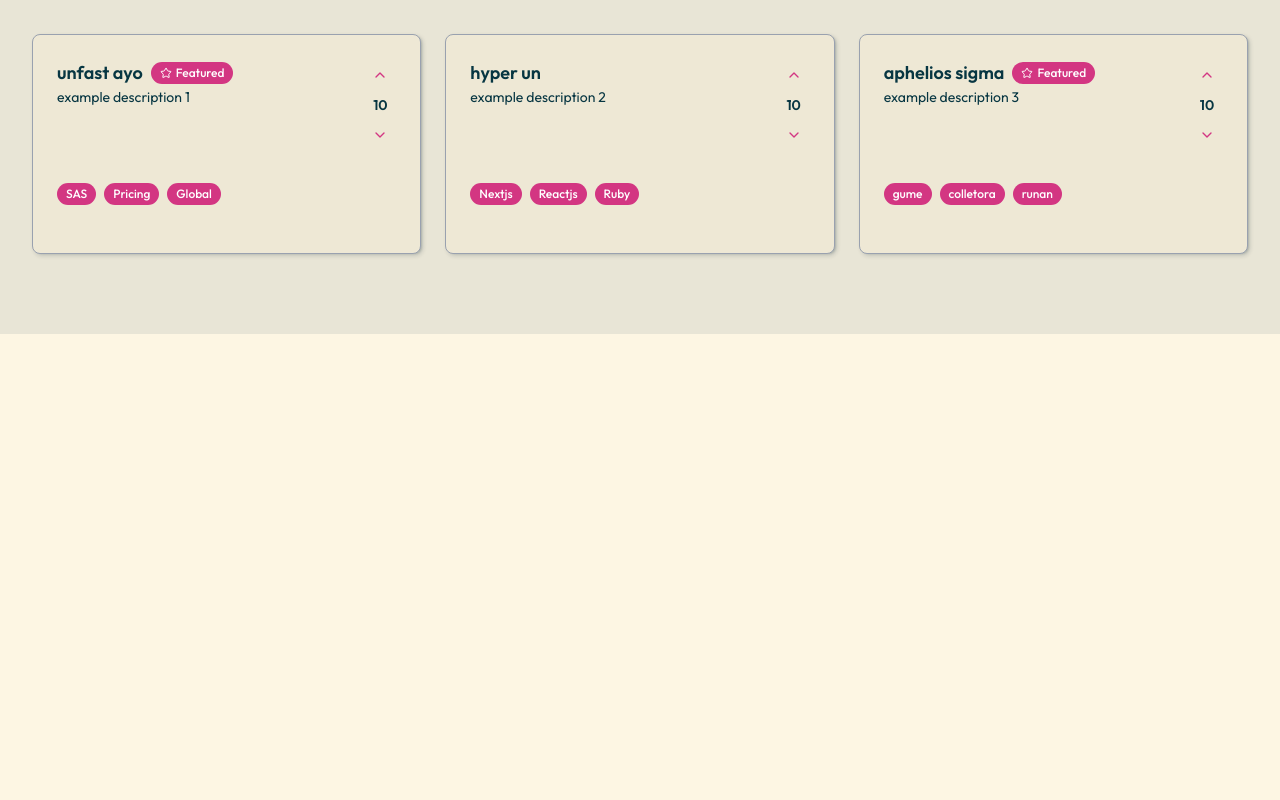
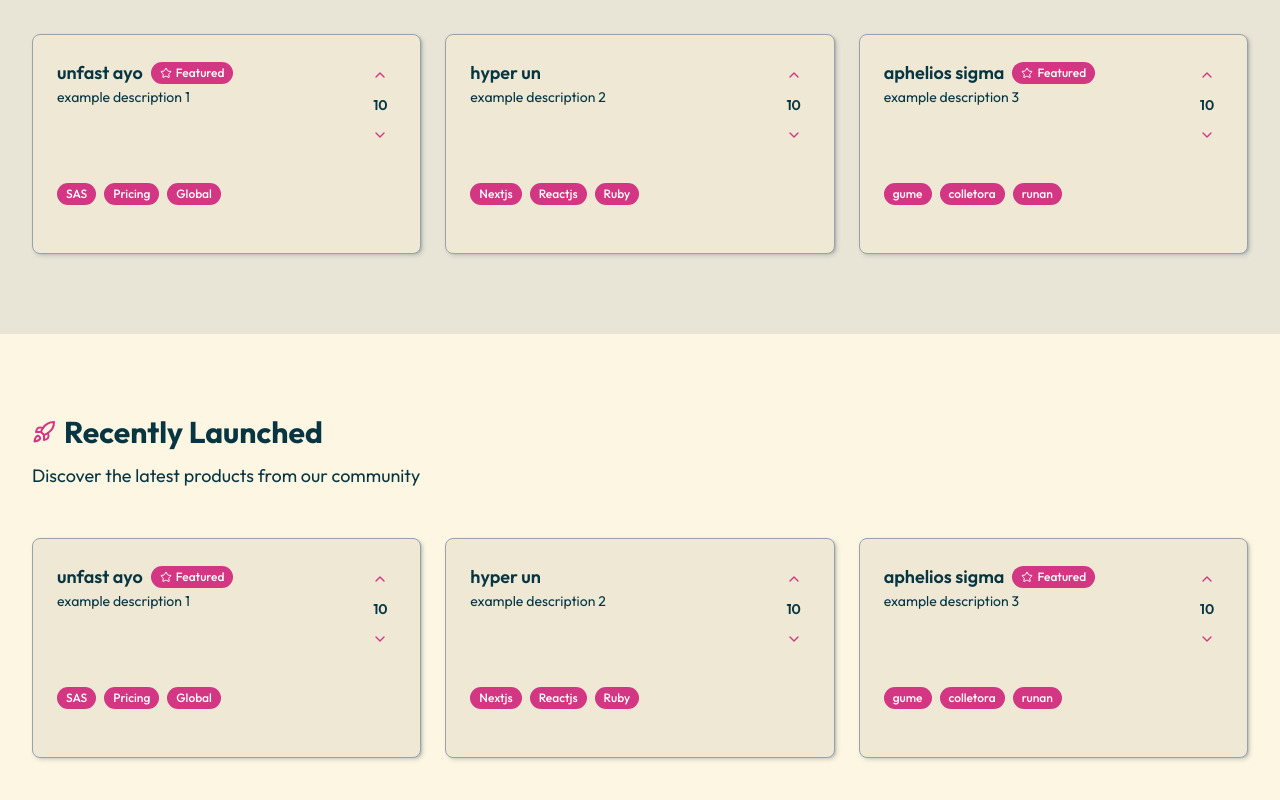
Before and after one commit to 7alexandree7/i-build-this, a Next.js app: page / in a window 1280 px wide. Shown: the part 918-1718 px from the top of the page. Before the commit the page ends 1252 px from the top, so only its background shows below. Built offline with nearby package versions, Linux system fonts and the light colour scheme.

Commit message:
news components

```diff
--- a/app/page.tsx
+++ b/app/page.tsx
@@ -1,5 +1,6 @@
 import FeatureProducts from "@/components/products/feature-products/feature-products";
 import HeroSection from "@/components/landing-page/hero-section/hero-section";
+import RecentlyLaunchedProducts from "@/components/landing-page/recently-launched-products/recently-launched-products";
 
 
 export default function Home() {
@@ -7,6 +8,7 @@
     <div>
       <HeroSection />
       <FeatureProducts />
+      <RecentlyLaunchedProducts />
     </div>
   );
 }
--- /dev/null
+++ b/components/common/empty-state/empty-state.tsx
@@ -0,0 +1,15 @@
+import { LucideIcon } from "lucide-react"
+
+
+const EmptyState = ({message, icon: Icon}: {message: string, icon?: LucideIcon}) => {
+  return (
+    <div className="empty-state">
+        {Icon && (
+            <Icon className="size-12 text-muted-foreground/50 mx-auto mb-4" />
+        )}
+        <p className="text-lg text-muted-foreground">{message}</p>
+    </div>
+  )
+}
+
+export default EmptyState
--- /dev/null
+++ b/components/landing-page/recently-launched-products/recently-launched-products.tsx
@@ -0,0 +1,60 @@
+import EmptyState from "@/components/common/empty-state/empty-state"
+import SectionHeader from "@/components/common/section-header/section-header"
+import ProductsCard from "@/components/products/Products-card/Products-card"
+import { CalendarIcon, RocketIcon } from "lucide-react"
+
+const recentlyLaunchedProducts = [
+    {
+        id: 1,
+        name: "unfast ayo",
+        description: "example description 1",
+        tags: ["SAS", "Pricing", "Global"],
+        votes: 615,
+        isFeatured: true
+    },
+    {
+        id: 2,
+        name: "hyper un",
+        description: "example description 2",
+        tags: ["Nextjs", "Reactjs", "Ruby"],
+        votes: 190,
+        isFeatured: false
+    },
+    {
+        id: 3,
+        name: "aphelios sigma",
+        description: "example description 3",
+        tags: ["gume", "colletora", "runan"],
+        votes: 450,
+        isFeatured: true
+    },
+]
+
+const RecentlyLaunchedProducts = () => {
+
+    return (
+        <section className="py-20">
+            <div className="wrapper space-y-12">
+                <SectionHeader
+                    title="Recently Launched"
+                    icon={RocketIcon}
+                    description="Discover the latest products from our community"
+                />
+                {recentlyLaunchedProducts.length > 0 ? (
+                    <div className="grid-wrapper">
+                        {recentlyLaunchedProducts.map((product) => (
+                            <ProductsCard key={product.id} product={product} />
+                        ))}
+                    </div>
+                ): (
+                    <EmptyState
+                        message="No products launched in the last week. Check soon for new launches"
+                        icon={CalendarIcon}
+                     />
+                )}
+            </div>
+        </section>
+    )
+}
+
+export default RecentlyLaunchedProducts
```
